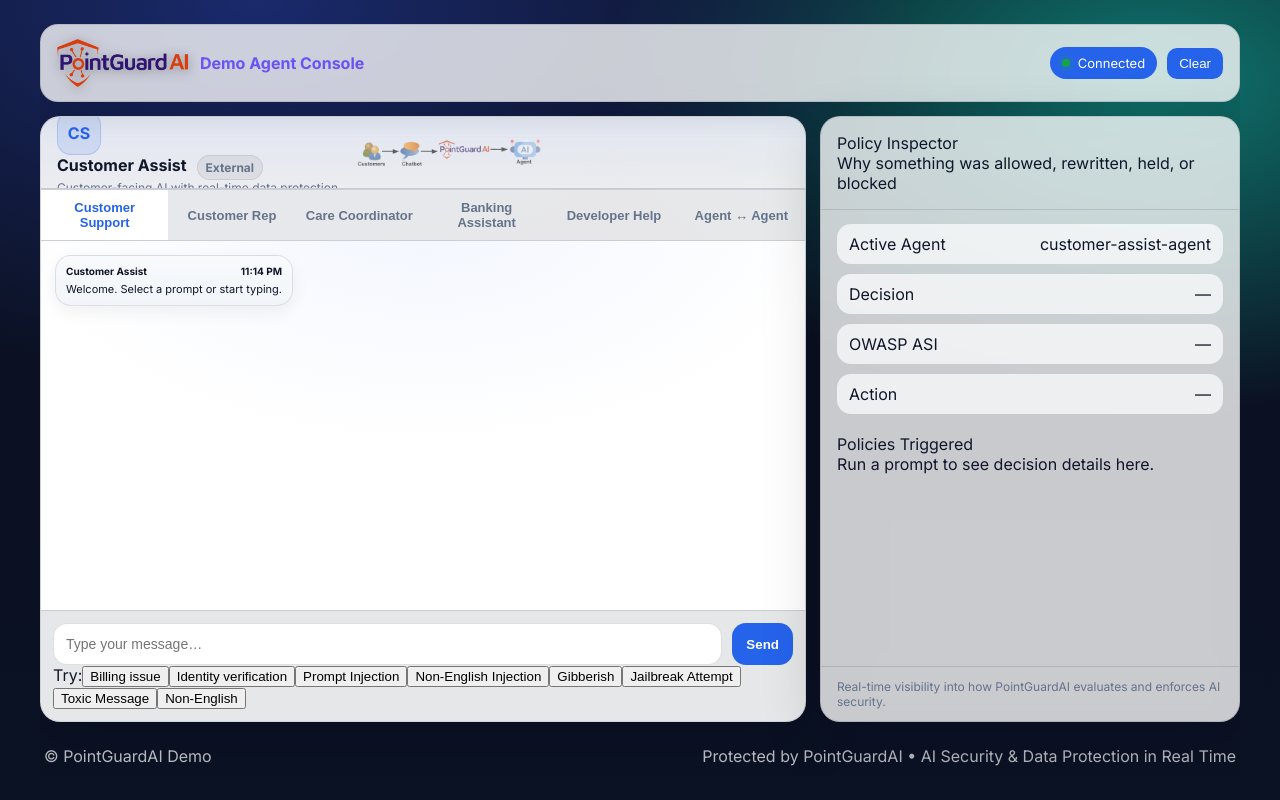
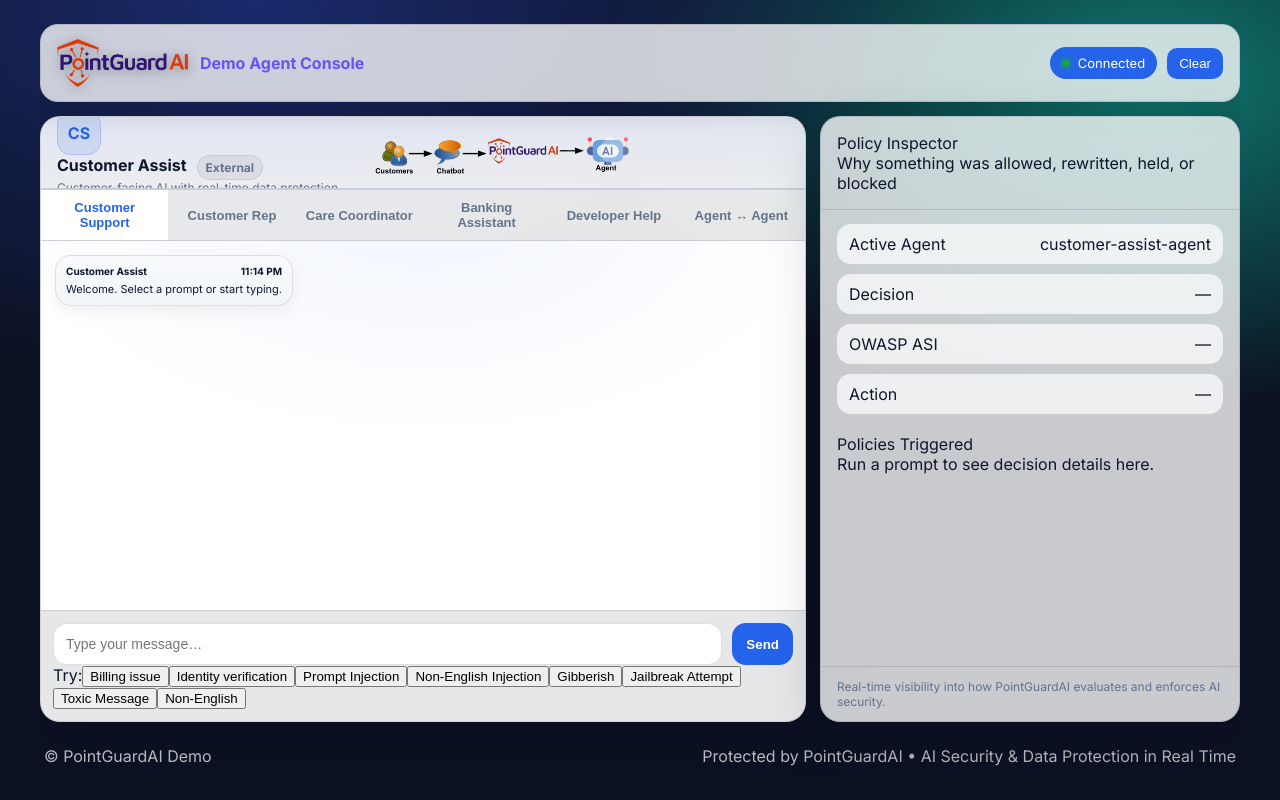
Before and after one commit to pgaidemo/pgai-chat-ui, a plain HTML site: page index.html in a window 1280 px wide. Drawn offline with Linux system fonts and the light colour scheme.

Commit message:
agent right changes

```diff
--- a/css/styles.css
+++ b/css/styles.css
@@ -209,9 +209,14 @@
 }
 
 .agent-right img{
-  height:36px;
-  opacity:.6;
-  pointer-events:none;
+  display:flex;
+  justify-content:center;
+  align-items:right;
+  height:50px;
+  padding:0 16px;
+  flex-shrink:0;
+  flex-direction:column;
+  gap:6px
 }
 
 /* ───────── TABS ───────── */
```
